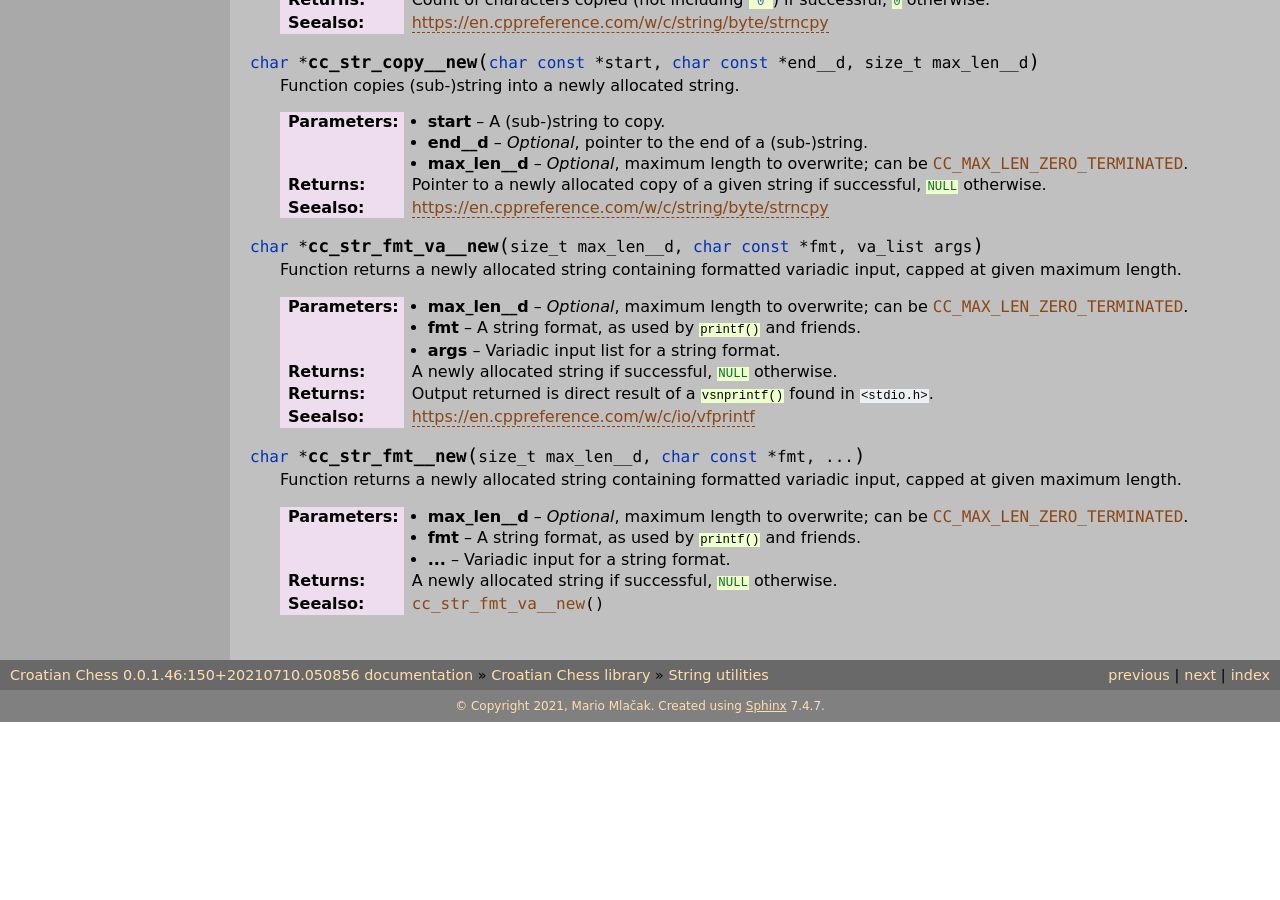
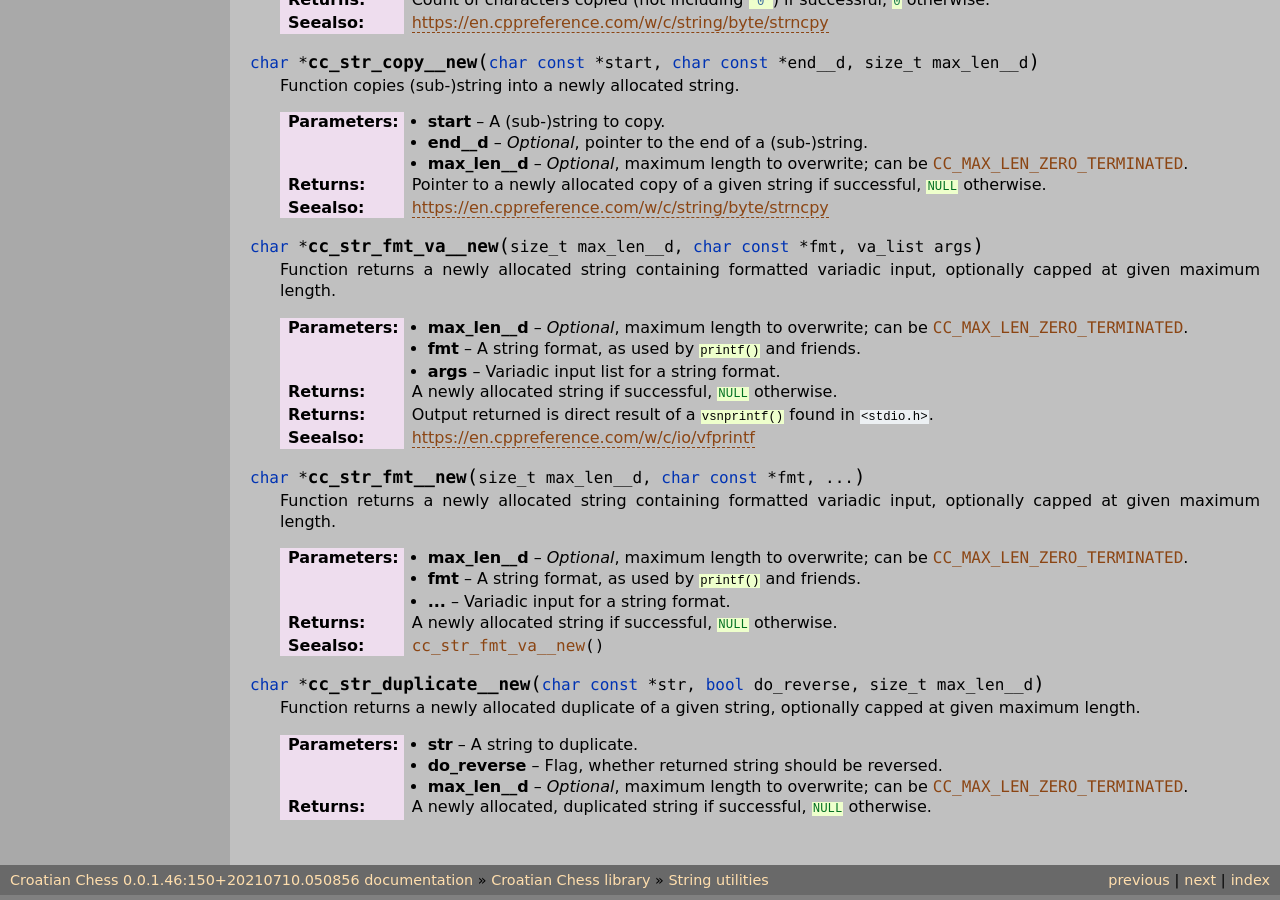
Before and after one commit to mmlacak/crochess, a Sphinx documentation site: the page built from docs/source/libcc/ccstrutils.rst, in a window 1280 px wide and 900 px high, scrolled down 5775 px. Built offline with Sphinx 7.4.7, drawn with Linux system fonts in a browser that asks for light colours; before the commit the page ends 6497 px from its top, so only the background shows below that.

Commit message:
Documented cc_str_duplicate__new().

```diff
--- a/docs/source/libcc/ccstrutils.rst
+++ b/docs/source/libcc/ccstrutils.rst
@@ -376,7 +376,7 @@ String utility functions
 .. c:function:: char * cc_str_fmt_va__new( size_t max_len__d, char const * fmt, va_list args )
 
     Function returns a newly allocated string containing formatted variadic input,
-    capped at given maximum length.
+    optionally capped at given maximum length.
 
     :param max_len__d: *Optional*, maximum length to overwrite; can be :c:expr:`CC_MAX_LEN_ZERO_TERMINATED`.
     :param fmt: A string format, as used by :c:`printf()` and friends.
@@ -389,10 +389,20 @@ String utility functions
 .. c:function:: char * cc_str_fmt__new( size_t max_len__d, char const * fmt, ... )
 
     Function returns a newly allocated string containing formatted variadic input,
-    capped at given maximum length.
+    optionally capped at given maximum length.
 
     :param max_len__d: *Optional*, maximum length to overwrite; can be :c:expr:`CC_MAX_LEN_ZERO_TERMINATED`.
     :param fmt: A string format, as used by :c:`printf()` and friends.
     :param ...: Variadic input for a string format.
     :returns: A newly allocated string if successful, :c:`NULL` otherwise.
     :seealso: :c:expr:`cc_str_fmt_va__new()`
+
+.. c:function:: char * cc_str_duplicate__new( char const * str, bool do_reverse, size_t max_len__d )
+
+    Function returns a newly allocated duplicate of a given string,
+    optionally capped at given maximum length.
+
+    :param str: A string to duplicate.
+    :param do_reverse: Flag, whether returned string should be reversed.
+    :param max_len__d: *Optional*, maximum length to overwrite; can be :c:expr:`CC_MAX_LEN_ZERO_TERMINATED`.
+    :returns: A newly allocated, duplicated string if successful, :c:`NULL` otherwise.
```
